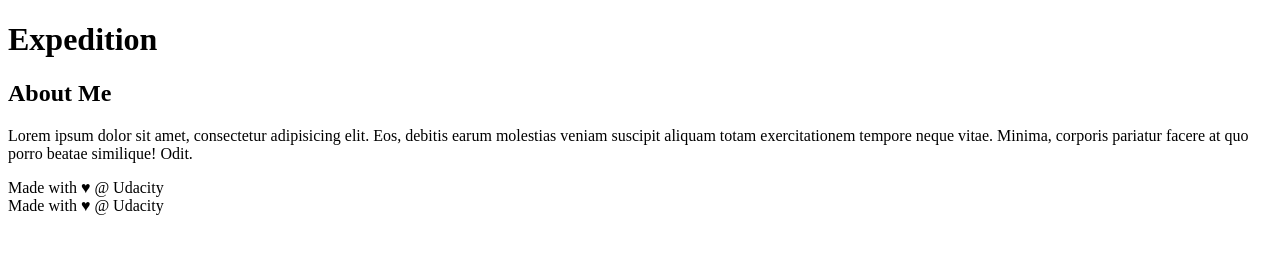
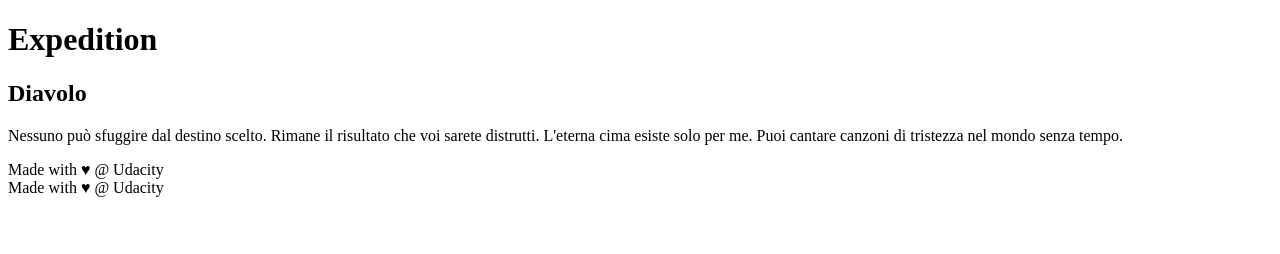
Before and after one commit to T0Toru/Udacity_Git_Course, a plain HTML site: page index.html in a window 1280 px wide. Drawn offline with Linux system fonts and the light colour scheme.

Commit message:
Added Diavolo speech to aside

```diff
--- a/index.html
+++ b/index.html
@@ -22,9 +22,10 @@
 
         <!-- start of new content -->
         <aside>
-            <h2>About Me</h2>
+            <h2>Diavolo</h2>
 
-            <p>Lorem ipsum dolor sit amet, consectetur adipisicing elit. Eos, debitis earum molestias veniam suscipit aliquam totam exercitationem tempore neque vitae. Minima, corporis pariatur facere at quo porro beatae similique! Odit.</p>
+            <p>Nessuno può sfuggire dal destino scelto. Rimane il risultato che voi sarete distrutti. L'eterna cima esiste solo per me.
+                Puoi cantare canzoni di tristezza nel mondo senza tempo.</p>
         </aside>
         <!-- end of new content -->
 
```
